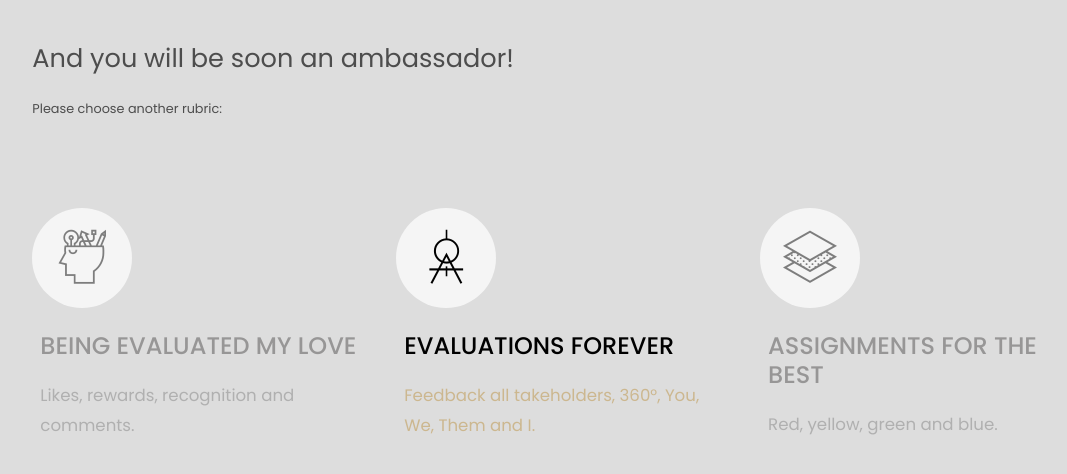
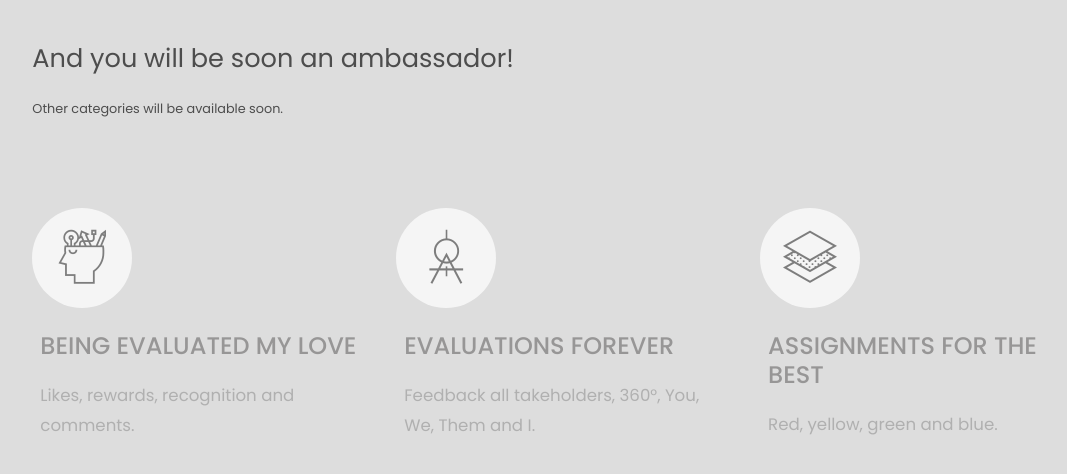
Before and after one commit to ezawadzki/youopinionmatters, a website: page final.html in a window 1280 px wide. Shown: the part 80-554 px from the top of the page, without its empty margins (186-1253 px from the left). Drawn offline with Linux system fonts and the light colour scheme; some packages are replaced by stand-ins of ours; no server answers.

```diff
--- a/final.html
+++ b/final.html
@@ -39,7 +39,7 @@
 							<div class="row">
 								<div class="col-md-6">
 									<p class="intro">And you will be soon an ambassador!</p>
-									<p class="intro--small">Please choose another rubric:</p>
+									<p class="intro--small">Other categories will be available soon.</p>
 								</div>
 							</div>
 						</div>
@@ -64,16 +64,14 @@
 			              </div>
 			            </div>
 			          </div>
-			          <div class="col-md-4 d-flex align-self-stretch ftco-animate">
+			          <div class="col-md-4 d-flex align-self-stretch ftco-animate not-available">
 			            <div class="media block-6 services d-block">
 			              <div class="icon d-flex justify-content-center align-items-center">
 			            		<span class="flaticon-compass-symbol"></span>
 			              </div>
 			              <div class="media-body p-2 mt-3">
-											<a href="Q1.html">
 												<h3 class="heading">Evaluations forever</h3>
 												<p>Feedback all takeholders, 360°, You, We, Them and I.</p>
-											</a>
 			              </div>
 			            </div>
 			          </div>
```
